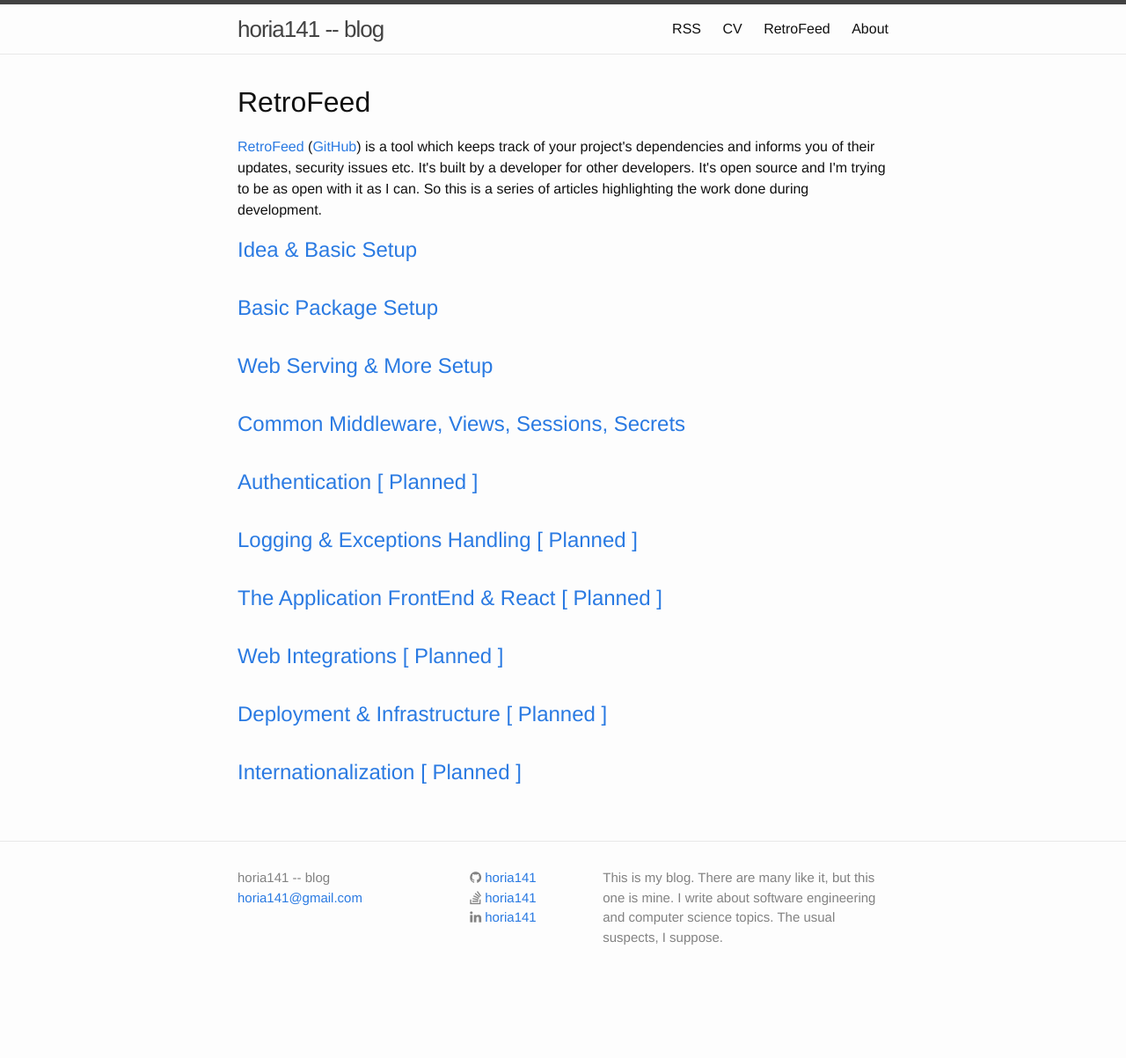
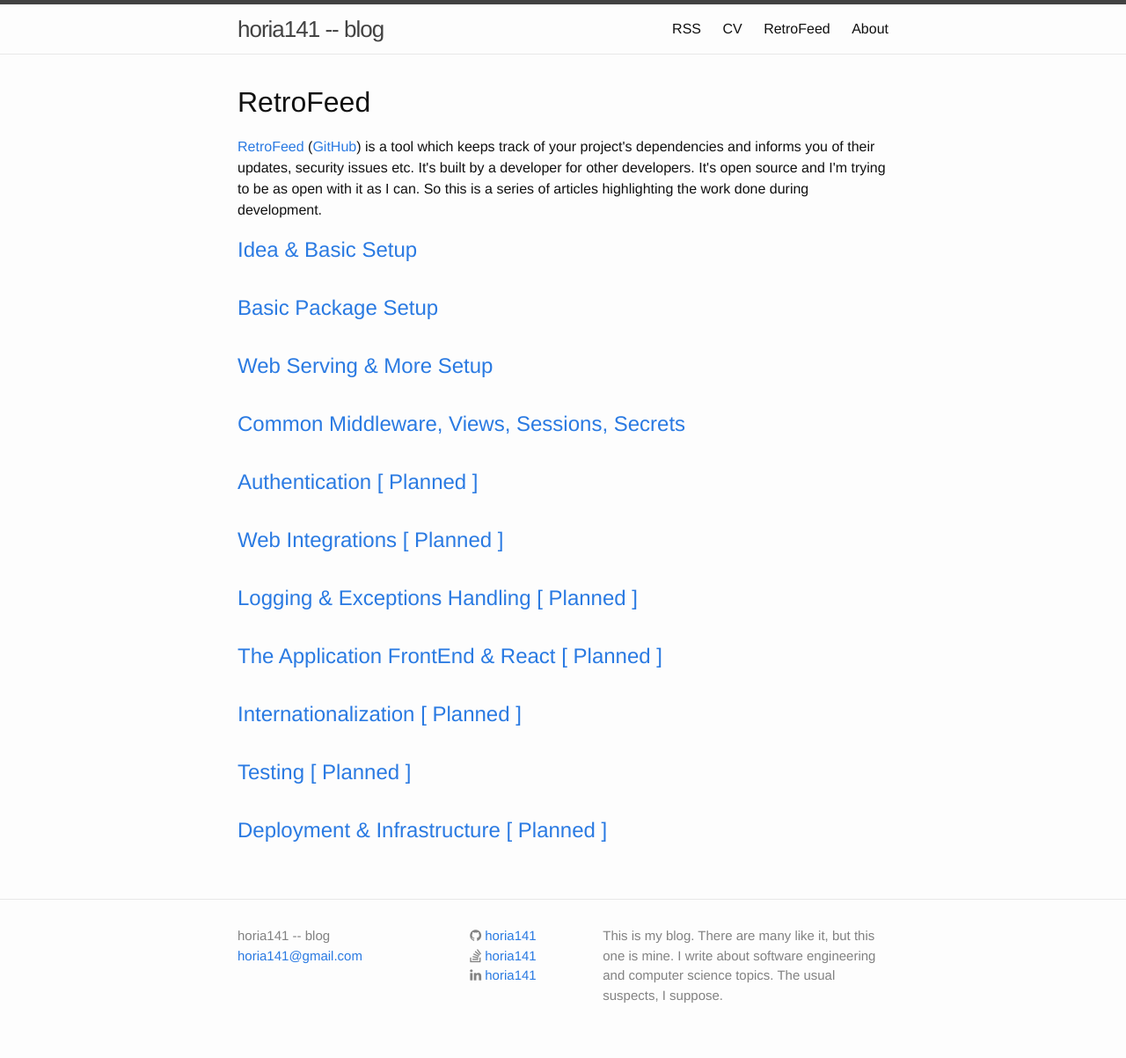
Before and after one commit to horia141/horia141.github.io, a Jekyll site: the page built from retrofeed.html, in a window 1280 px wide. Shown: the whole page at 88% size. Built offline with Jekyll 4.4.1, drawn with Linux system fonts in a browser that asks for light colours; before the commit the page ends 1137 px from its top, so only the background shows below that.

Commit message:
Better structure for chapters

```diff
--- a/retrofeed.html
+++ b/retrofeed.html
@@ -20,11 +20,12 @@ home_comments: false
         <li><h2><a class="post-link" href="/retrofeed-3.html">Web Serving & More Setup</a></h2></li>
         <li><h2><a class="post-link" href="/retrofeed-4.html">Common Middleware, Views, Sessions, Secrets</a></h2></li>
         <li><h2><a class="post-link">Authentication [ Planned ]</a></h2></li>
+        <li><h2><a class="post-link">Web Integrations [ Planned ]</a></h2></li>
         <li><h2><a class="post-link">Logging & Exceptions Handling [ Planned ]</a></h2></li>
         <li><h2><a class="post-link">The Application FrontEnd & React [ Planned ]</a></h2></li>
-        <li><h2><a class="post-link">Web Integrations [ Planned ]</a></h2></li>
+        <li><h2><a class="post-link">Internationalization [ Planned ]</a></h2></li>
+        <li><h2><a class="post-link">Testing [ Planned ]</a></h2></li>
         <li><h2><a class="post-link">Deployment & Infrastructure [ Planned ]</a></h2></li>
-        <li><h2><a class="post-link">Internationalization [ Planned ]</a></h2></li>
     </ul>
 
 </div>
```
